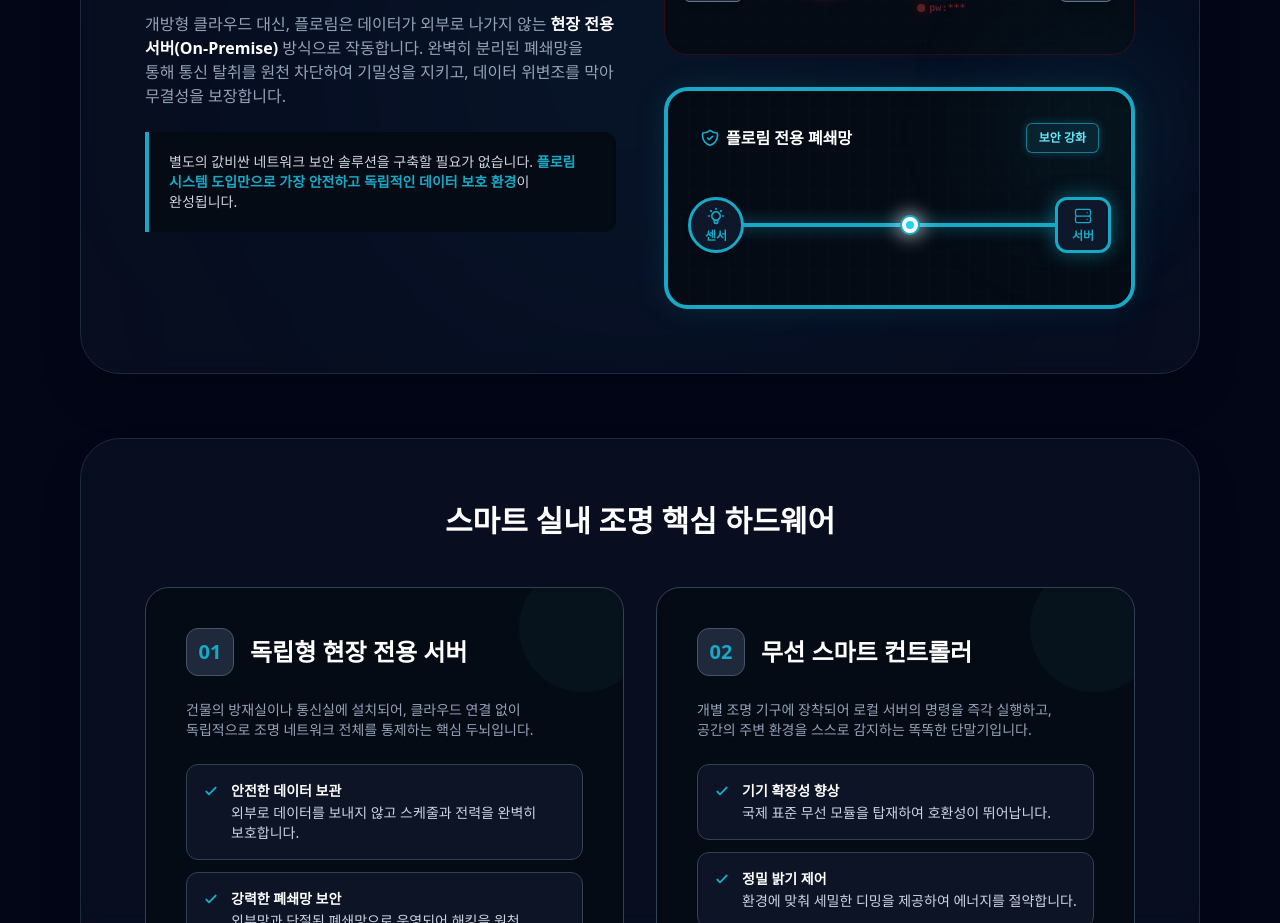
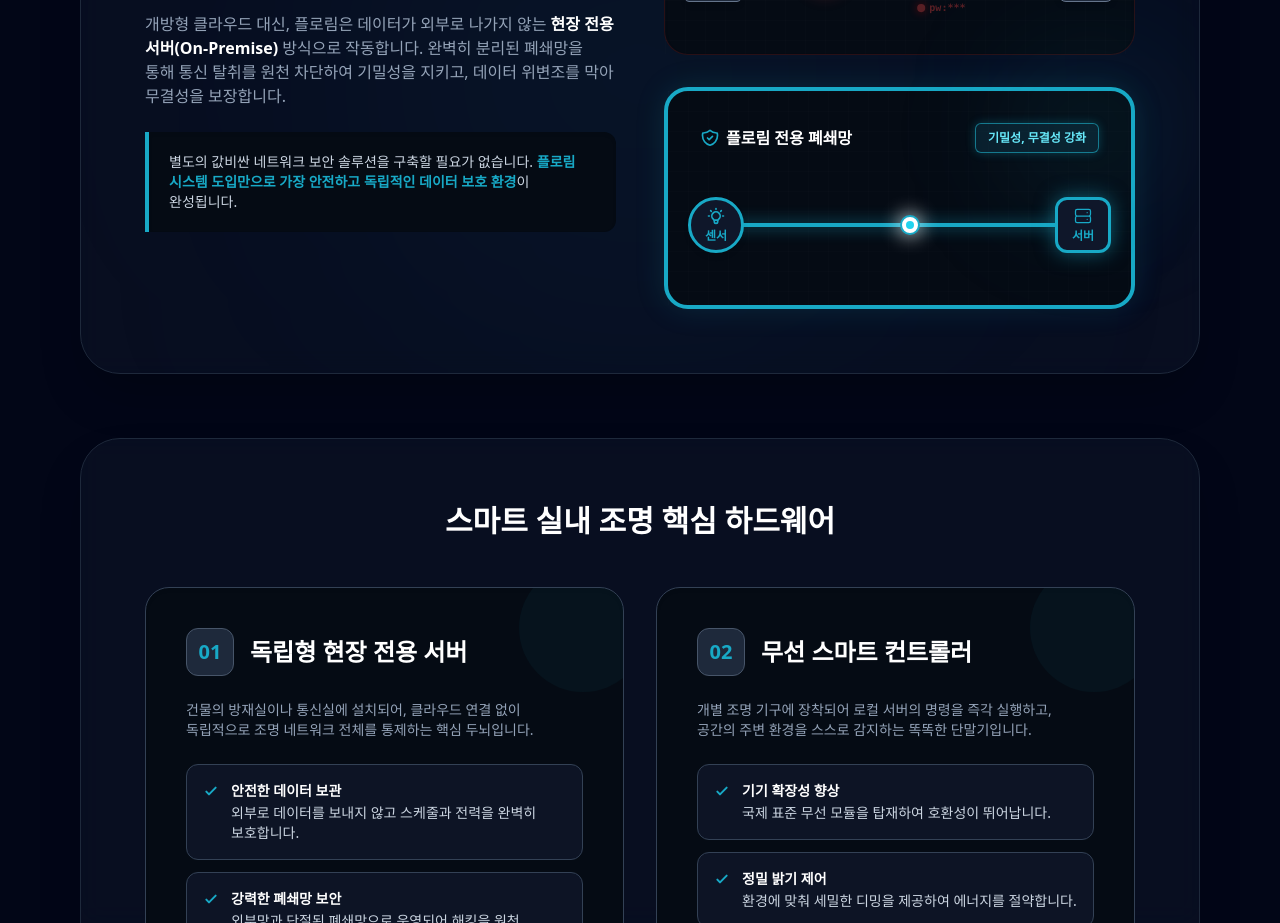
Before and after one commit to flolim-mj54/flolim-website, a React (Vite) app: page /smart-building/sensor in a window 1280 px wide. Shown: the part 2200-3123 px from the top of the page. Built offline with nearby package versions, Linux system fonts and the light colour scheme.

Commit message:
iot 센서 페이지 기밀성 무결성 텍스트 수정

```diff
--- a/src/pages/04_SmartBuilding/SmartBuildingSensor.tsx
+++ b/src/pages/04_SmartBuilding/SmartBuildingSensor.tsx
@@ -695,7 +695,7 @@ const SmartBuildingSensor = () => {
                       플로림 전용 폐쇄망
                     </h3>
                     <span className="bg-cyan-900/30 text-cyan-300 border border-cyan-400/50 text-[10px] md:text-xs px-2 py-1 md:px-3 md:py-1.5 rounded-md font-bold shadow-[0_0_10px_rgba(24,169,198,0.3)]">
-                      보안 강화
+                      기밀성, 무결성 강화
                     </span>
                   </div>
 
```
